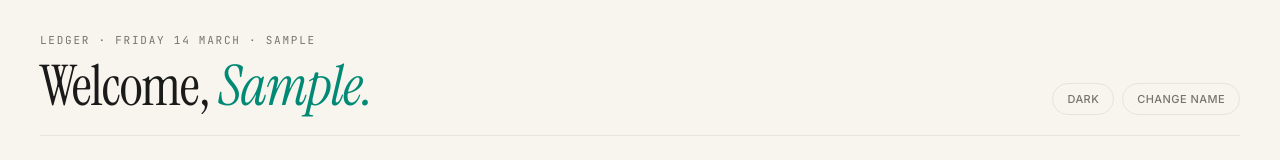
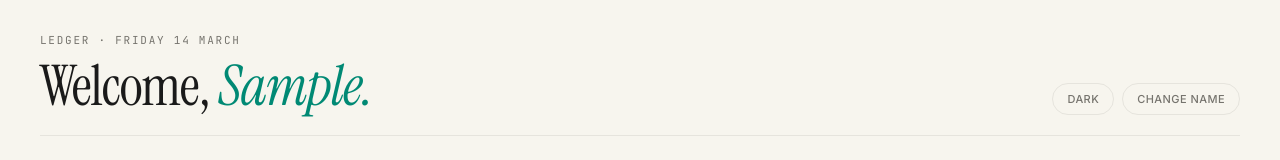
Before and after one commit to chirag4601/finance-manager, a Next.js app: page / in a window 1280 px wide. Both pictures are taken after typing "Sample" into the empty fields and a click on the button "Begin". Shown: the top 160 px of the page. Built offline with nearby package versions, Linux system fonts and the light colour scheme; no server answers; the database is empty.

Commit message:
remove duplicate API call

```diff
--- a/src/app/page.tsx
+++ b/src/app/page.tsx
@@ -1,7 +1,7 @@
 "use client";
 
 import { useCallback, useEffect, useMemo, useState } from "react";
-import { endOfMonth } from "date-fns";
+import { endOfMonth, format, startOfMonth } from "date-fns";
 
 import UsernameModal from "@/components/UsernameModal";
 import DateFilter from "@/components/DateFilter";
@@ -93,8 +93,12 @@ export default function Home() {
   const [expenses, setExpenses] = useState<Expense[]>([]);
   const [isLoading, setIsLoading] = useState(true);
   const [editingExpense, setEditingExpense] = useState<Expense | null>(null);
-  const [startDate, setStartDate] = useState("");
-  const [endDate, setEndDate] = useState("");
+  const [startDate, setStartDate] = useState(() =>
+    format(startOfMonth(new Date()), "yyyy-MM-dd"),
+  );
+  const [endDate, setEndDate] = useState(() =>
+    format(endOfMonth(new Date()), "yyyy-MM-dd"),
+  );
   const [rangeEnd, setRangeEnd] = useState<Date>(endOfMonth(new Date()));
   const [isSubmitting, setIsSubmitting] = useState(false);
   const [deletingId, setDeletingId] = useState<number | null>(null);
@@ -274,7 +278,7 @@ export default function Home() {
                 marginBottom: 8,
               }}
             >
-              Ledger · {today} · {username}
+              Ledger · {today}
             </div>
             <h1
               style={{
```
